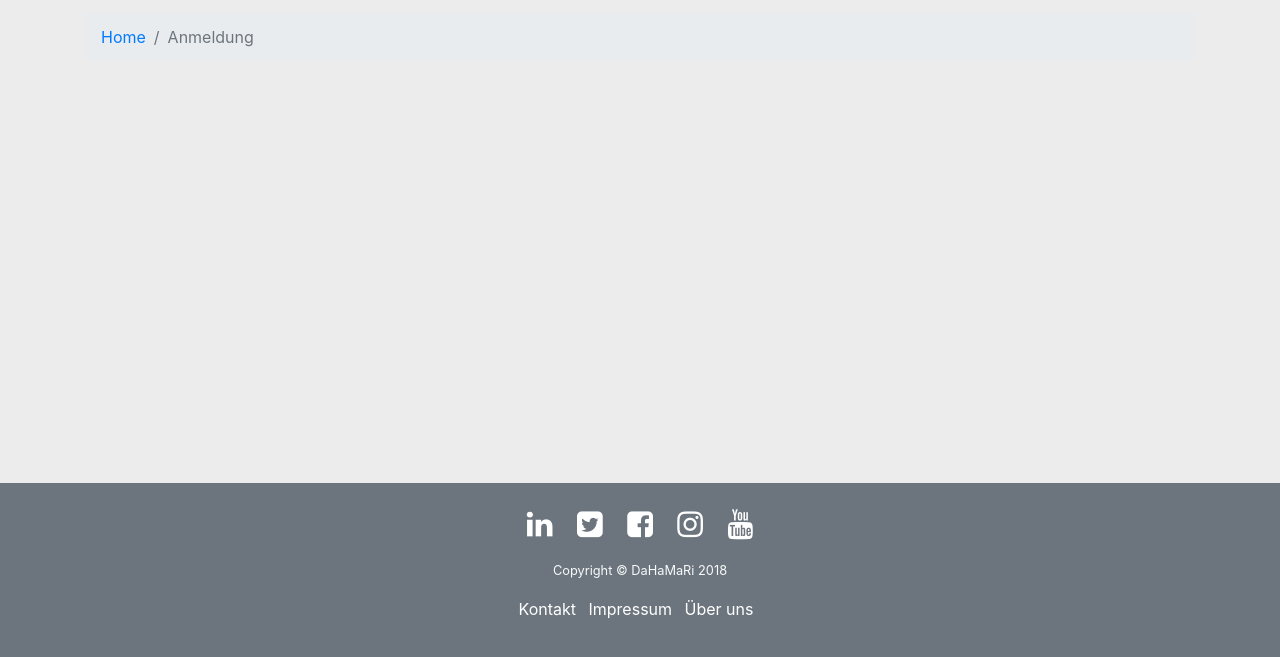
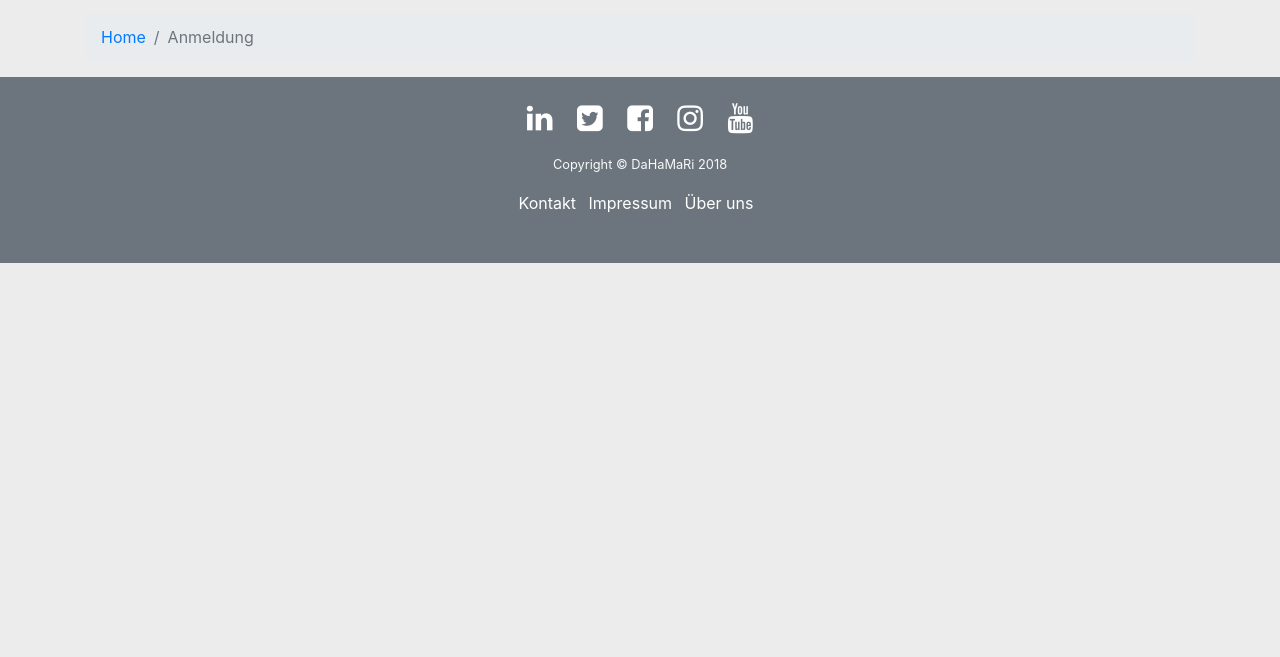
Before and after one commit to DaHaMaRi/YoYoYo, a website: page Website/htdocs/log-in.html in a window 1280 px wide. Shown: the part 131-788 px from the top of the page. Drawn offline with Linux system fonts and the light colour scheme.

Commit message:
fixed-bottom aus allen footer entfernt

```diff
--- a/Website/css/modern-business.css
+++ b/Website/css/modern-business.css
@@ -3,7 +3,6 @@
  * Copyright 2013-2017 Start Bootstrap
  * Licensed under MIT (https://github.com/BlackrockDigital/startbootstrap-logomodern-business-nav/blob/master/LICENSE)
  */
-
 body {
     background-color: rgb(236, 236, 237);
     padding-top: 54px;
@@ -29,7 +28,7 @@ body {
   margin-bottom: 30px;
 }
 
-
+/* Own designs----------------------------------------------------------------*/
 .button {
     background: transparent;
     border: 1px solid rgb(32, 56, 100);
@@ -46,95 +45,94 @@ body {
     background-color: rgb(68, 84, 106);
 }
 
-//background-colors
 
-.bg-vanilla{
+/*background-colors-----------------------------------------------------------*/
+.bg-vanilla {
     background-color: rgb(254, 242, 190);
 }
 
-.bg-cream{
+.bg-cream {
     background-color: rgb(255, 233, 192);
 }
 
-.bg-sunflower{
+.bg-sunflower {
     background-color: rgb(250, 254, 153);
 }
 
-.bg-salmon{
+.bg-salmon {
     background-color: rgb(254, 205, 172);
 }
 
-.bg-flamingo{
+.bg-flamingo {
     background-color: rgb(253, 203, 230);
 }
 
-.bg-rose{
+.bg-rose {
     background-color: rgb(248, 180, 219);
 }
 
-.bg-pistachio{
+.bg-pistachio {
     background-color: rgb(210, 236, 189);
 }
 
-.bg-middle-green{
+.bg-middle-green {
     background-color: rgb(180, 222, 156);
 }
 
-.bg-ice-blue{
+.bg-ice-blue {
     background-color: rgb(87, 127, 189);
 }
 
-.bg-sky{
+.bg-sky {
     background-color: rgb(167, 222, 219);
 }
 
-.bg-middle-blue{
+.bg-middle-blue {
     background-color: rgb(93, 158, 190);
 }
 
-// Text-colors
 
-
-.text-vanilla{
+/* Text-colors----------------------------------------------------------------*/
+.text-vanilla {
     color: rgb(254, 242, 190);
 }
 
-.text-cream{
+.text-cream {
     color: rgb(255, 233, 192);
 }
 
-.text-sunflower{
+.text-sunflower {
     color: rgb(250, 254, 153);
 }
 
-.text-salmon{
+.text-salmon {
     color: rgb(254, 205, 172);
 }
 
-.text-flamingo{
+.text-flamingo {
     color: rgb(253, 203, 230);
 }
 
-.text-rose{
+.text-rose {
     color: rgb(248, 180, 219);
 }
 
-.text-pistachio{
+.text-pistachio {
     color: rgb(210, 236, 189);
 }
 
-.text-middle-green{
+.text-middle-green {
     color: rgb(180, 222, 156);
 }
 
-.text-ice-blue{
+.text-ice-blue {
     color: rgb(87, 127, 189);
 }
 
-.text-sky{
+.text-sky {
     color: rgb(167, 222, 219);
 }
 
-.text-middle-blue{
+.text-middle-blue {
     color: rgb(93, 158, 190);
 }
--- a/Website/htdocs/log-in.html
+++ b/Website/htdocs/log-in.html
@@ -72,7 +72,7 @@
         </div>
 
         <!-- Footer -->
-        <footer class="pt-2 pb-5 fixed-bottom bg-secondary text-light">
+        <footer class="pt-2 pb-5 bg-secondary text-light">
             <div class="container">
                 <div class="mt-2 text-center">
                     <a class="social-media-icon fa fa-linkedin" href="#" target="_blank"></a>
```
Also changed, not shown: Website/htdocs/404.html (+1 -1 lines), Website/htdocs/about.html (+1 -1 lines), Website/htdocs/contact.html (+1 -1 lines), Website/htdocs/discover.html (+1 -1 lines), Website/htdocs/impressum.html (+1 -1 lines), Website/htdocs/ordering.html (+1 -1 lines), Website/htdocs/product-info.html (+1 -1 lines), Website/htdocs/profile-setting.html (+1 -1 lines), Website/htdocs/profile.html (+1 -1 lines), Website/htdocs/service.html (+1 -1 lines), Website/htdocs/shopping-cart.html (+1 -1 lines), Website/htdocs/sign-up.html (+1 -1 lines).
